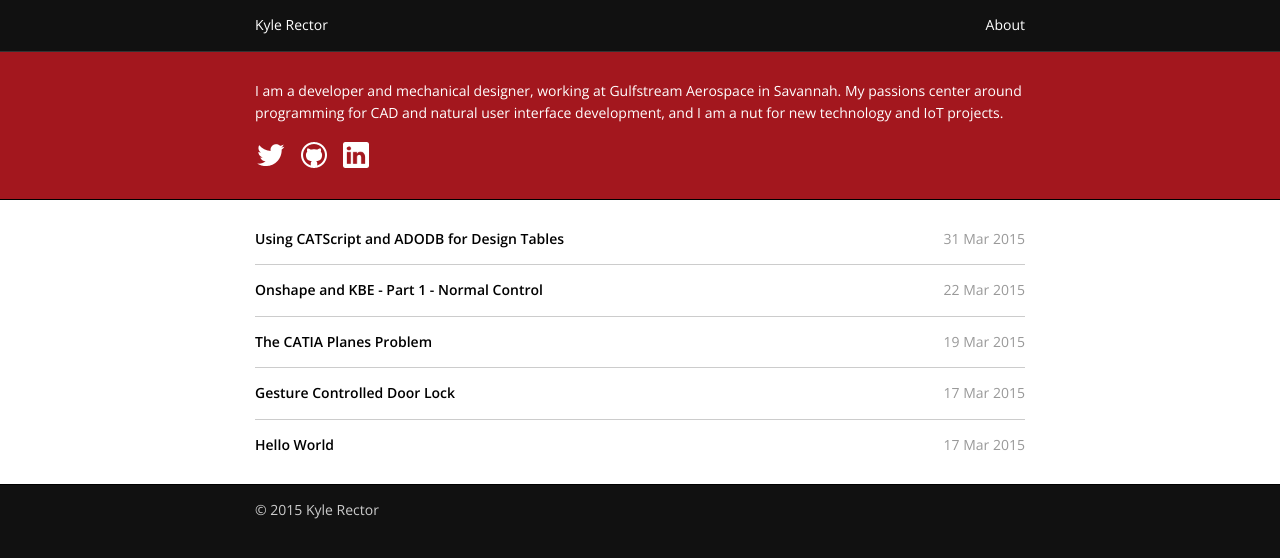
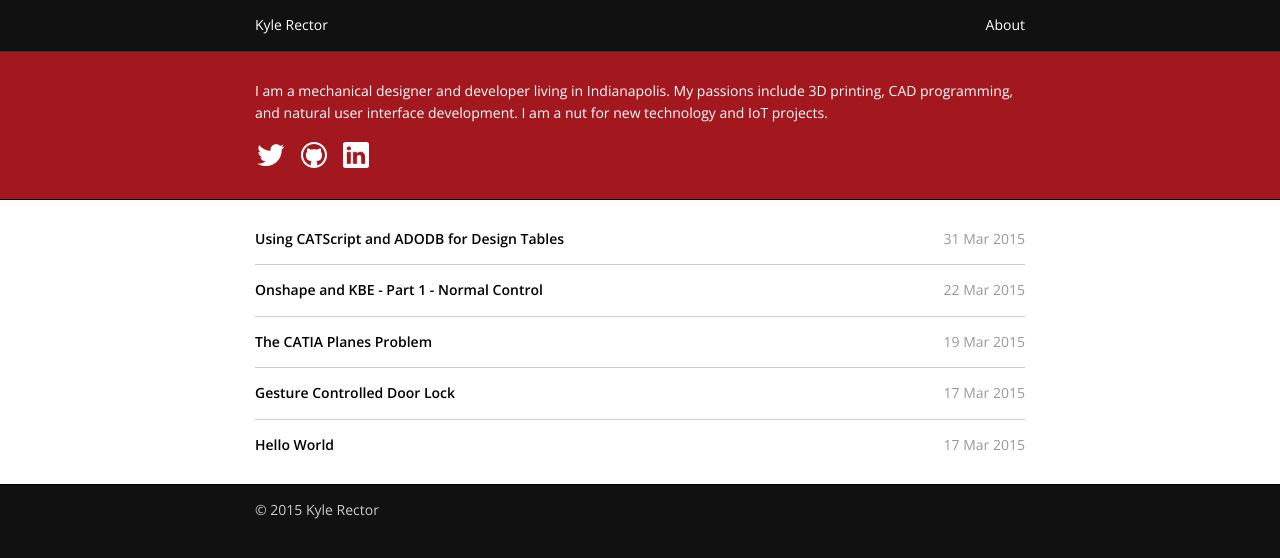
Before and after one commit to KyleARector/KyleARector.github.io, a Jekyll site: the page built from index.md, in a window 1280 px wide. Shown: the top 558 px of the page. Built offline with Jekyll 4.4.1, drawn with Linux system fonts in a browser that asks for light colours.

Commit message:
Update _config.yml

```diff
--- a/_config.yml
+++ b/_config.yml
@@ -1,6 +1,6 @@
 url: "http://kylearector.com"
 title: Kyle Rector
-description: "I am a developer and mechanical designer, working at Gulfstream Aerospace in Savannah. My passions center around programming for CAD and natural user interface development, and I am a nut for new technology and IoT projects."
+description: "I am a mechanical designer and developer living in Indianapolis. My passions include 3D printing, CAD programming, and natural user interface development. I am a nut for new technology and IoT projects."
 language: en-us
 
 author: Kyle Rector
```
